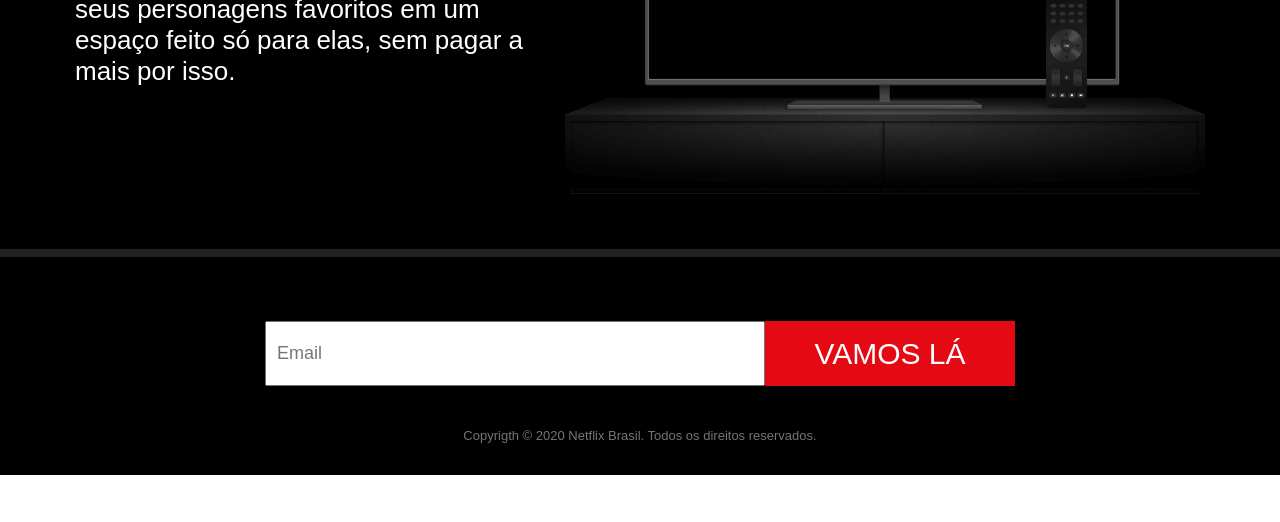
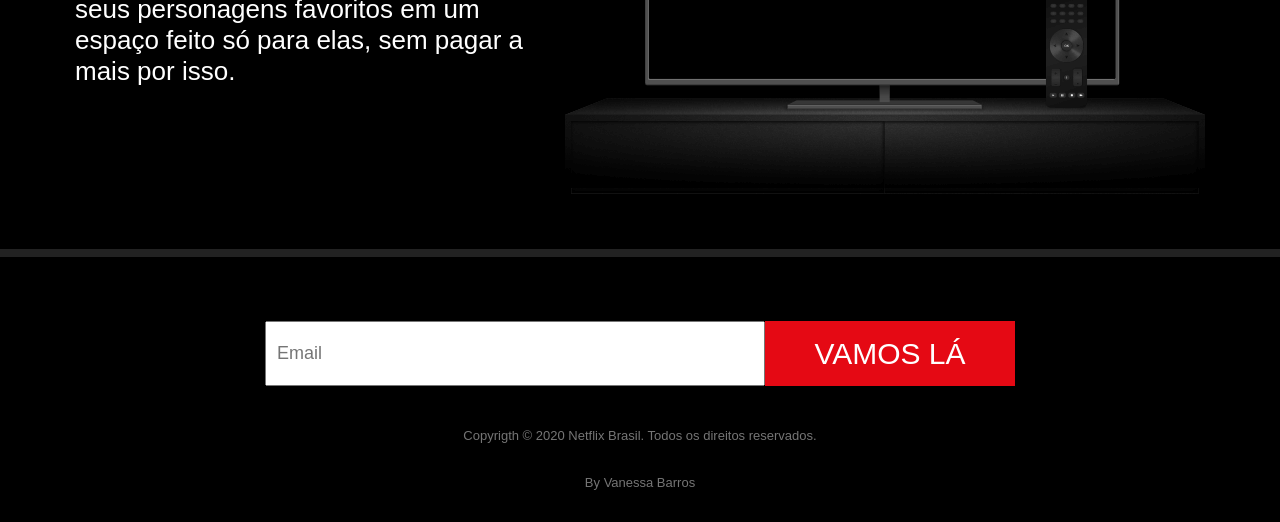
Before and after one commit to vanbarros76/Projeto_Netflix, a plain HTML site: page index.html in a window 1280 px wide. Shown: the part 2888-3410 px from the top of the page. Before the commit the page ends 3363 px from the top, so only its background shows below. Drawn offline with Linux system fonts and the light colour scheme.

Commit message:
Projeto Netflix

```diff
--- a/index.html
+++ b/index.html
@@ -118,6 +118,7 @@
       <button>VAMOS LÁ</button>
     </form>
     <p>Copyrigth © 2020 Netflix Brasil. Todos os direitos reservados.</p>
+    <p>By Vanessa Barros</p>
   </footer>
   </body>
 </html>
```
